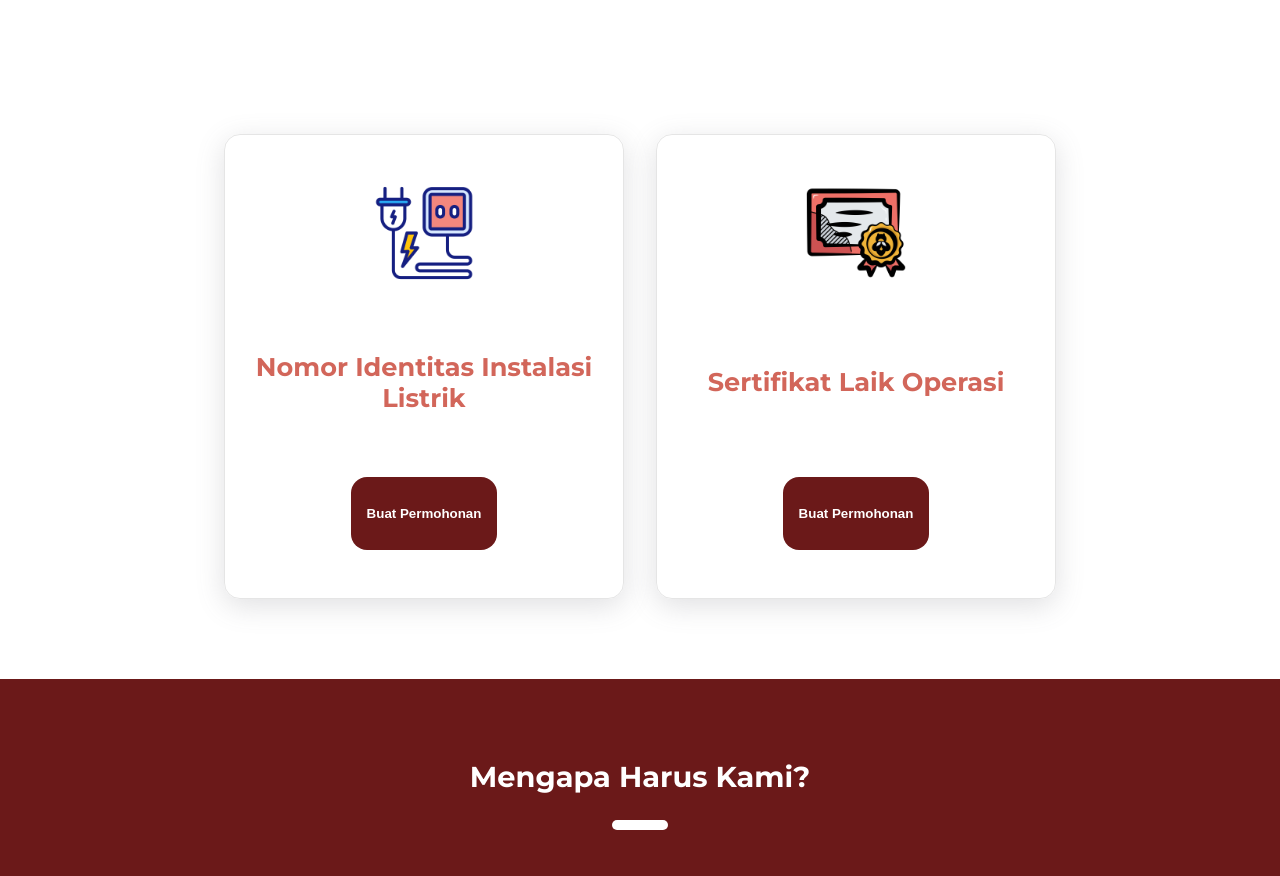
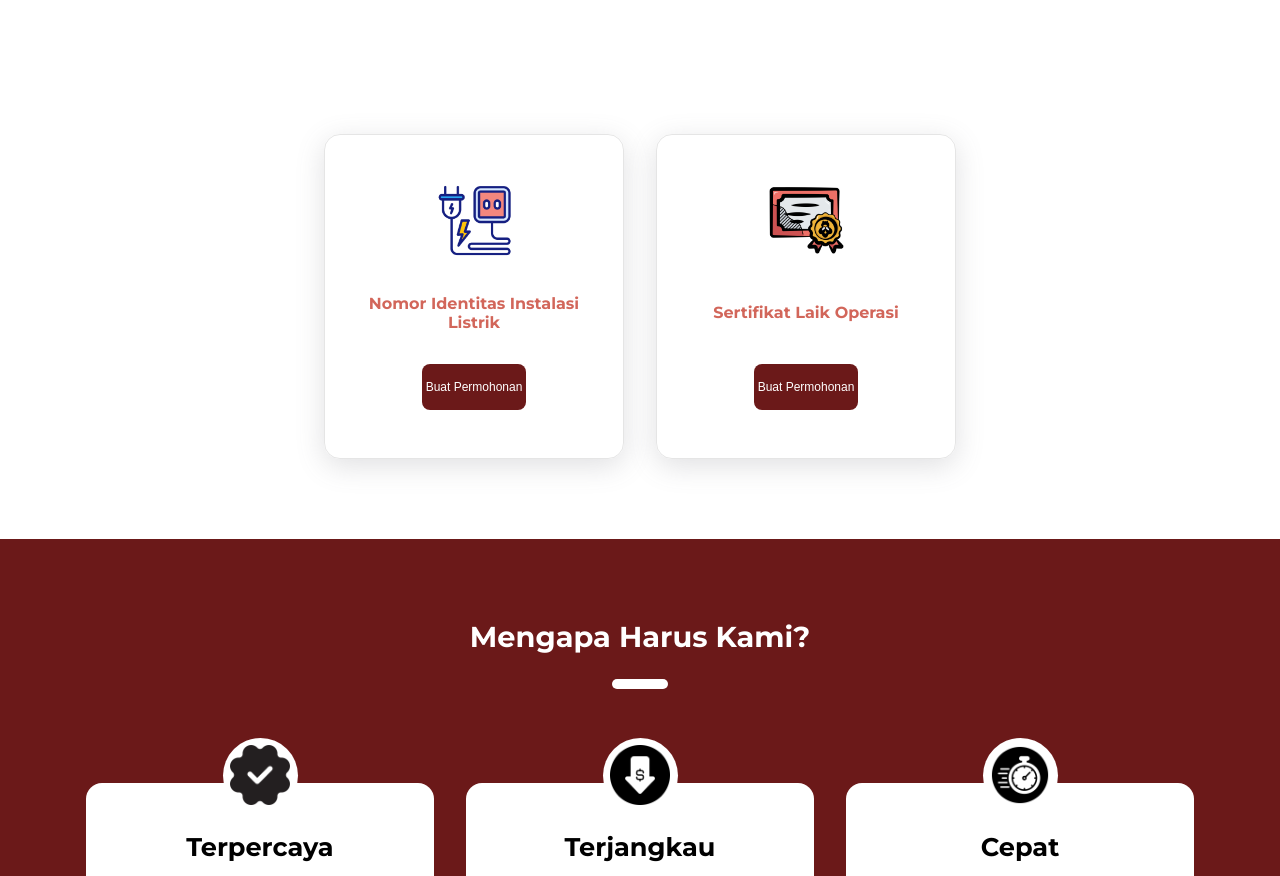
Before and after one commit to rehagana16/nidi-slo, a Next.js app: page / in a window 1280 px wide. Shown: the part 1580-2456 px from the top of the page. Built offline with nearby package versions, Linux system fonts and the light colour scheme.

Commit message:
minimize buat permohonan button on card

```diff
--- a/src/components/base-button.module.css
+++ b/src/components/base-button.module.css
@@ -1,11 +1,11 @@
 .buttonContainer {
-  outline: none;
   border: none;
   background-color: #6b1919;
   color: white;
-  padding: 1rem;
-  border-radius: 1rem;
-  font-weight: 700;
+  padding: 4px;
+  border-radius: 8px;
+  font-weight: 500;
+  font-size: 12px;
 }
 
 .buttonContainer:hover {
--- a/src/components/base-button.tsx
+++ b/src/components/base-button.tsx
@@ -3,10 +3,16 @@ import styles from './base-button.module.css';
 
 interface Props extends React.HTMLProps<HTMLButtonElement> {
   children: React.ReactElement | React.ReactElement[];
+  onClick: () => void;
 }
 
 export const BaseButton: React.FC<Props> = (props) => {
   return(
-    <button className={styles.buttonContainer}>{props.children}</button>
+    <button
+      className={styles.buttonContainer}
+      onClick={() => props.onClick()}
+    >
+      {props.children}
+    </button>
   )
 }
--- a/src/components/our-product-section.tsx
+++ b/src/components/our-product-section.tsx
@@ -3,9 +3,6 @@ import baseStyle from './base-section-style.module.css';
 import mergeStrings from '@/util/mergeClassname';
 import { ProductCard } from './product-card';
 
-// TODO:
-// 1. Create definition of nidi and slo with image example
-// 2. Create card that will redirect to form if pressed
 export const OurProductSection = () => {
   return (
     <div className={baseStyle.container}>
--- a/src/components/product-card.module.css
+++ b/src/components/product-card.module.css
@@ -2,13 +2,13 @@
   padding: 3rem 1.5rem;
   box-shadow: rgba(100, 100, 111, 0.2) 0px 7px 29px 0px;
   border-radius: 16px;
-  width: 350px;
+  width: 250px;
   border: 1px solid rgba(0, 0, 0, 0.1);
   position: relative;
   display: flex;
   flex-direction: column;
   align-items: center;
-  gap: 64px;
+  gap: 32px;
   justify-content: space-between;
 }
 
@@ -16,5 +16,5 @@
   text-align: center;
   font-weight: 700;
   color: #D2665A;
-  font-size: 1.6rem;
+  font-size: 1rem;
 }
--- a/src/components/product-card.tsx
+++ b/src/components/product-card.tsx
@@ -2,24 +2,29 @@ import Image from 'next/image';
 import styles from './product-card.module.css'
 import React from 'react';
 import { BaseButton } from './base-button';
+import { useRouter } from 'next/router';
 
 interface Props {
   imageUrl: string;
   title: string;
 }
 export const ProductCard: React.FC<Props> = (props) => {
+  const router = useRouter();
+  const handleClick = () => {
+    router.push('/order-form');
+  }
   return (
     <div className={styles.cardContainer}>
       <div className={styles.imageContainer}>
         <Image
           src={props.imageUrl}
           alt='card-nidi-slo-logo'
-          width={100}
-          height={100}
+          width={75}
+          height={75}
         />
       </div>
       <div className={styles.title}>{props.title}</div>
-      <BaseButton>
+      <BaseButton onClick={handleClick}>
         <p>Buat Permohonan</p>
       </BaseButton>
     </div>
```
